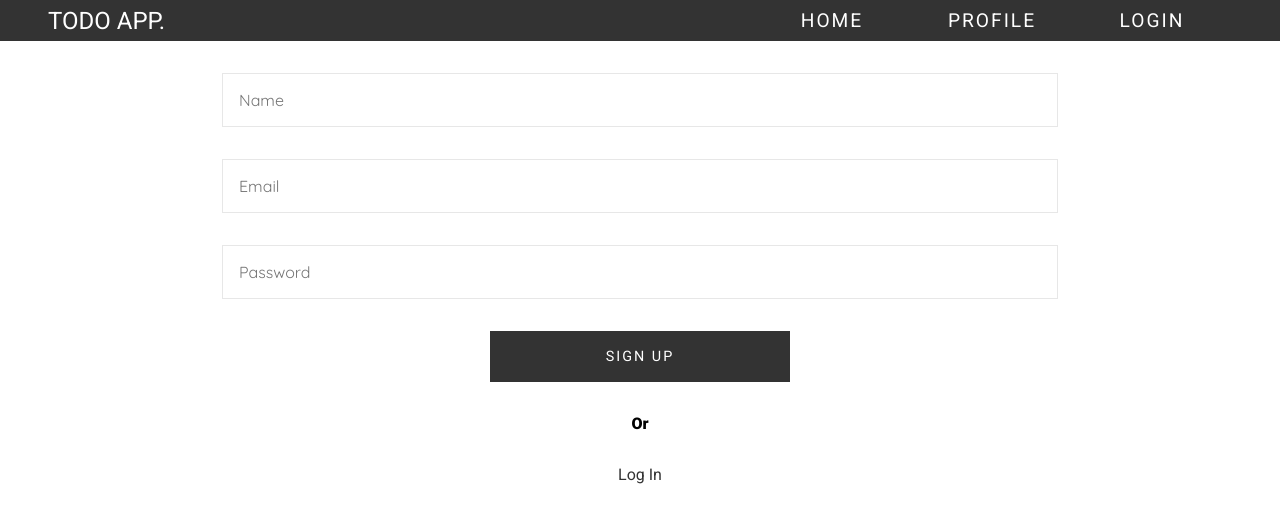
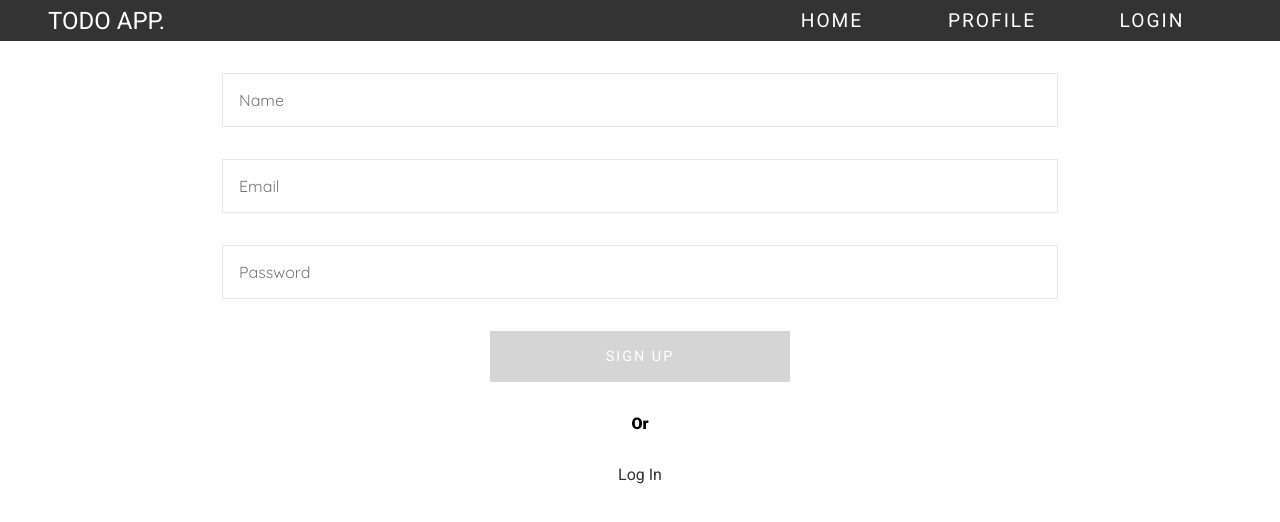
Before and after one commit to varshneypiyush19/react-todo, a React (Vite) app: page /Register in a window 1280 px wide. Shown: the top 522 px of the page. Built offline with nearby package versions, Linux system fonts and the light colour scheme; no server answers.

Commit message:
fixed await in /me and /myTask

```diff
--- a/src/App.jsx
+++ b/src/App.jsx
@@ -13,6 +13,7 @@ function App() {
   const { setUser, setIsAuthenticated, setLoading } = useContext(Context);
 
   useEffect(() => {
+    const fetching = async () => {
       setLoading(true);
       axios
         .get(`${server}/users/me`, {
@@ -29,6 +30,8 @@ function App() {
           setIsAuthenticated(false);
           setLoading(false);
         });
+    };
+    fetching();
   }, []);
 
   return (
--- a/src/pages/Home.jsx
+++ b/src/pages/Home.jsx
@@ -72,7 +72,8 @@ const Home = () => {
   };
 
   useEffect(() => {
-    axios
+    const fetching = async () => {
+      await axios
         .get(`${server}/task/myTask`, {
           withCredentials: true,
         })
@@ -82,6 +83,8 @@ const Home = () => {
         .catch((e) => {
           toast.error(e.response.data.message);
         });
+    };
+    fetching();
   }, [refresh]);
 
   if (!isAuthenticated) return <Navigate to={"/login"} />;
--- a/src/pages/Register.jsx
+++ b/src/pages/Register.jsx
@@ -67,7 +67,9 @@ const Register = () => {
             value={password}
             onChange={(e) => setPassword(e.target.value)}
           />
-          <button type="submit">Sign Up</button>
+          <button disabled={loading} type="submit">
+            Sign Up
+          </button>
           <h4>Or</h4>
           <Link to="/login">Log In</Link>
         </form>
```
Lines whose indentation alone changed are shown as unchanged.
